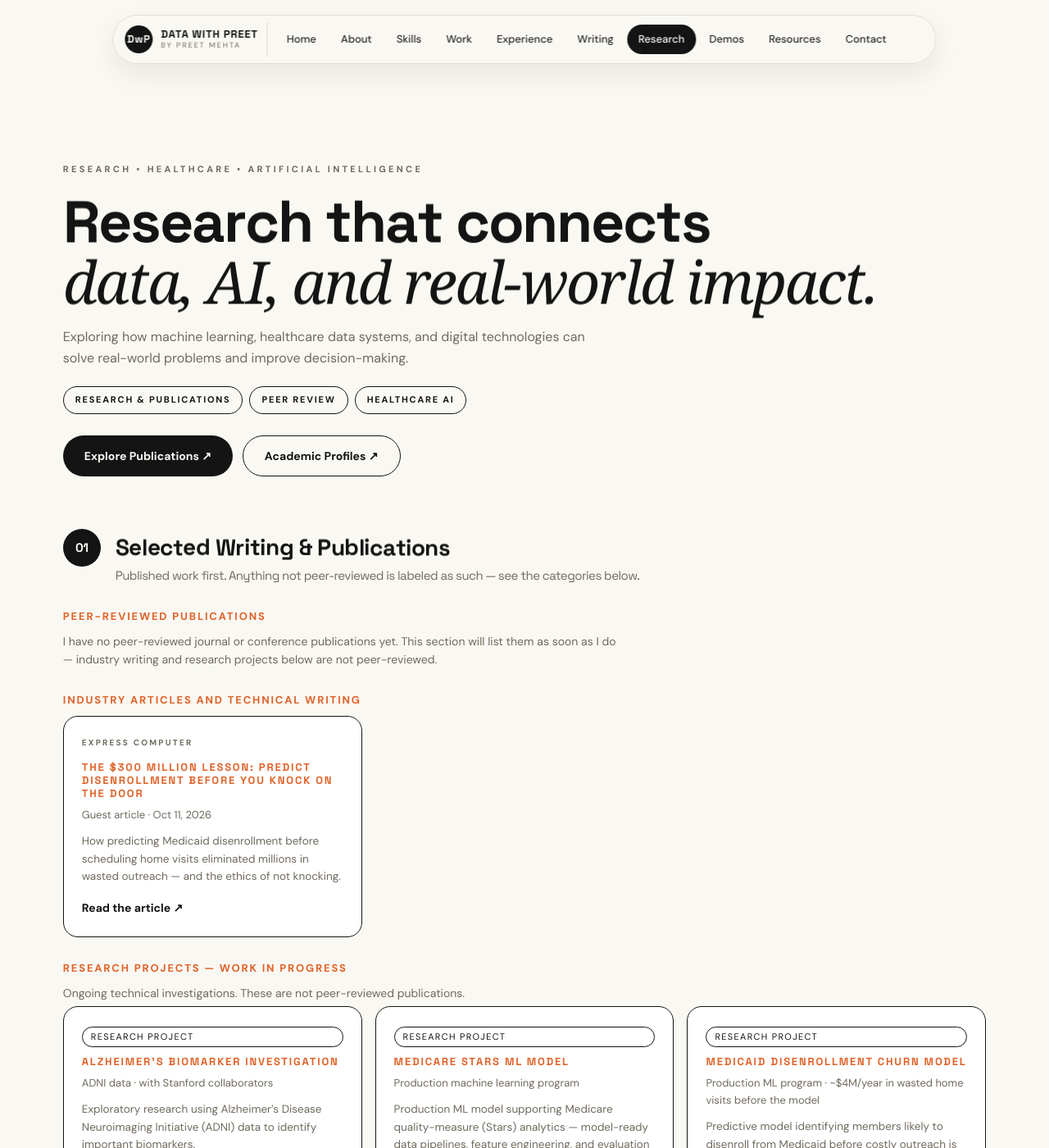
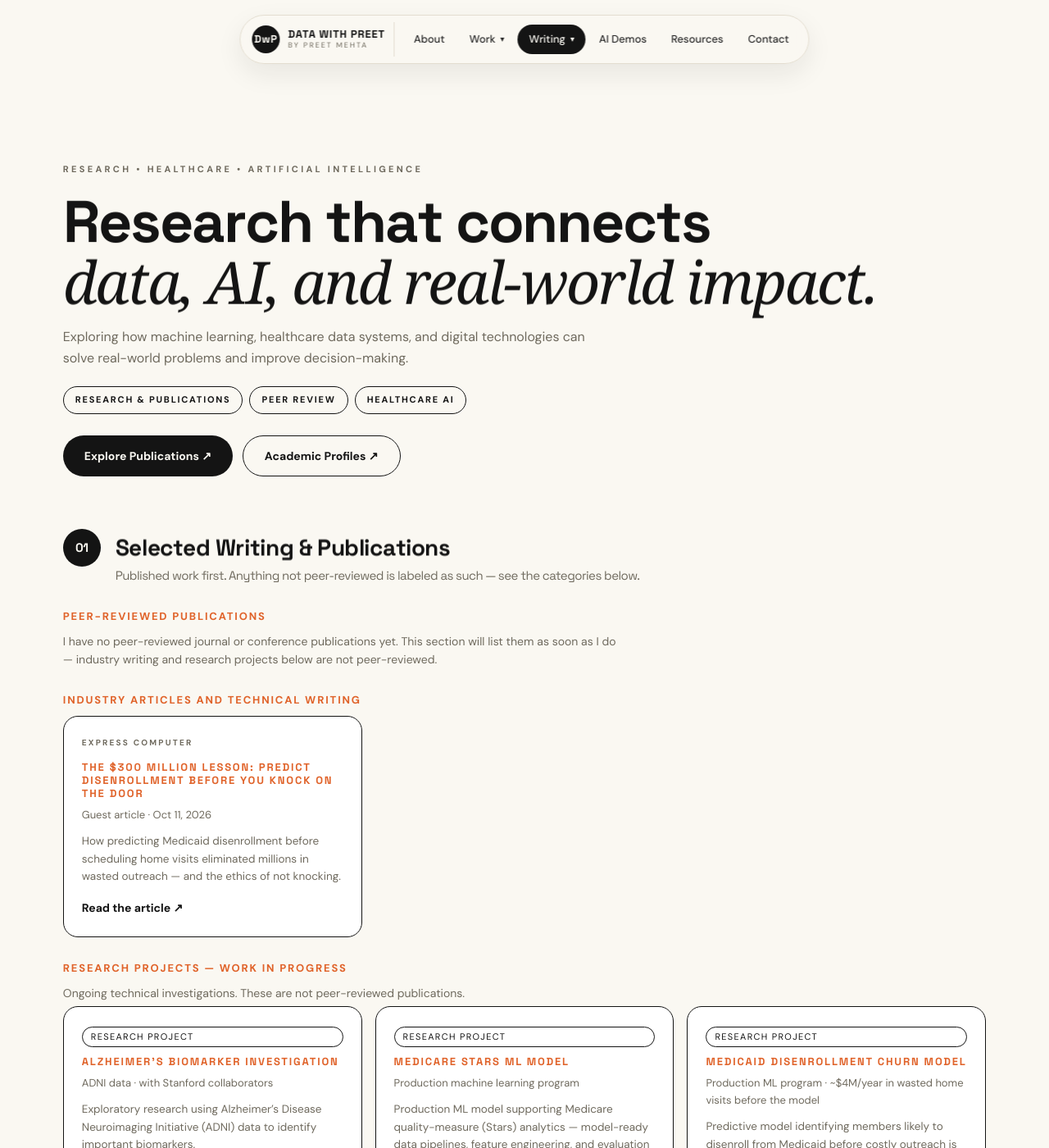
Before and after one commit to datawithpreet/datawithpreet.github.io, a Jekyll site: the page research.html, which Jekyll copies as it is, in a window 1280 px wide and 1400 px high. Shown: the whole window at 82% size. Built offline with Jekyll 4.4.1, drawn with Linux system fonts in a browser that asks for light colours; some web fonts are replaced.

Commit message:
W3 NP-1: propagate consolidated nav to research.html (canonical markup + dropdown CSS/JS, no video toggle)

```diff
--- a/research.html
+++ b/research.html
@@ -58,27 +58,74 @@
   .proj-badge-inprogress { font-size: 11px; letter-spacing: .12em; text-transform: uppercase; color: var(--ink); border: 1.5px solid var(--ink); border-radius: 999px; padding: 3px 10px; display: inline-block; margin-bottom: 10px; }
   .contact-card { border: 1px solid var(--line); border-radius: var(--radius); background: var(--card); padding: 28px; display: flex; flex-wrap: wrap; gap: 18px; align-items: center; justify-content: space-between; }
   .contact-card p { margin: 0; font-size: 16px; max-width: 52ch; }
-  </style>
+    /* ---- Consolidated nav dropdowns + metrics note (W1 overhaul, Oct 2026) ---- */
+  .nav .nav-drop { position: relative; }
+  .nav .nav-drop > button {
+    appearance: none; background: none; border: 0; cursor: pointer;
+    font: inherit; font-size: 13px; font-weight: 500; padding: 8px 14px; border-radius: 999px;
+    color: var(--ink-soft); white-space: nowrap; position: relative;
+    display: inline-flex; align-items: center; gap: 6px;
+    transition: font-weight .25s ease, color .25s ease, background .25s ease;
+  }
+  .nav .nav-drop > button .caret { font-size: 10px; line-height: 1; transition: transform .2s ease; }
+  .nav .nav-drop.open > button .caret { transform: rotate(180deg); }
+  .nav .nav-drop > button::after {
+    content: ""; position: absolute; bottom: 2px; left: 14px; right: 14px; height: 2px;
+    background: #E0632A; transform: scaleX(0); transform-origin: right center;
+    transition: transform .25s ease-in; pointer-events: none;
+  }
+  .nav .nav-drop > button:hover { background: transparent; font-weight: 700; color: var(--ink); }
+  .nav .nav-drop > button:hover::after { transform: scaleX(1); transform-origin: left center; transition: transform .3s ease-out; }
+  .nav .nav-drop > button.active { background: var(--ink); color: var(--paper); }
+  .nav .drop-menu {
+    display: none; position: absolute; top: calc(100% + 10px); left: 0; min-width: 200px;
+    margin: 0; padding: 8px; list-style: none;
+    background: var(--paper); border: 1px solid var(--line-strong); border-radius: 16px;
+    box-shadow: 0 20px 40px rgba(20,20,20,0.14); z-index: 200;
+  }
+  .nav .nav-drop.open .drop-menu { display: block; }
+  .nav .drop-menu a { display: block; padding: 10px 14px; border-radius: 10px; }
+  .proof-note {
+    max-width: 960px; margin: 12px auto 0; padding: 0 24px;
+    font-size: 12px; line-height: 1.65; color: var(--gray); text-align: center;
+  }
+  @media (max-width: 940px) {
+    .nav .nav-drop { width: 100%; }
+    .nav .nav-drop > button { padding: 12px 16px; font-size: 14px; width: 100%; justify-content: space-between; }
+    .nav .drop-menu { position: static; border: 0; box-shadow: none; background: transparent; padding: 0 0 4px 16px; }
+  }
+  @media (prefers-reduced-motion: reduce) {
+    .nav .nav-drop > button, .nav .nav-drop > button::after, .nav .nav-drop > button .caret { transition: none; }
+  }
+</style>
 </head>
 <body>
-  <header class="site-header" id="top">
-    <a class="brand" href="index.html#home" aria-label="Preet Mehta home">
+    <header class="site-header" id="top">
+    <a class="brand" href="index.html" aria-label="Data with Preet home">
       <span class="brand-mark">DwP</span>
       <span class="brand-copy"><strong>DATA WITH PREET</strong><small>BY PREET MEHTA</small></span>
     </a>
     <button class="menu-toggle" aria-label="Open navigation" aria-expanded="false"><span></span><span></span></button>
     <nav class="nav" aria-label="Primary navigation">
-      <a href="index.html#home">Home</a>
       <a href="index.html#about">About</a>
-      <a href="index.html#skills">Skills</a>
-      <a href="index.html#work">Work</a>
-      <a href="index.html#experience">Experience</a>
-      <a href="index.html#writing">Writing</a>
-      <a class="active" href="research.html">Research</a>
-      <a href="demos.html">Demos</a>
+      <div class="nav-drop">
+        <button type="button" aria-expanded="false" aria-haspopup="true">Work <span class="caret" aria-hidden="true">&#9662;</span></button>
+        <ul class="drop-menu" aria-label="Work sections">
+          <li><a href="index.html#work">Selected work</a></li>
+          <li><a href="index.html#skills">Skills</a></li>
+          <li><a href="index.html#experience">Experience</a></li>
+        </ul>
+      </div>
+      <div class="nav-drop">
+        <button type="button" aria-expanded="false" aria-haspopup="true">Writing <span class="caret" aria-hidden="true">&#9662;</span></button>
+        <ul class="drop-menu" aria-label="Writing sections">
+          <li><a href="index.html#writing">Articles</a></li>
+          <li><a class="active" href="research.html">Research</a></li>
+        </ul>
+      </div>
+      <a href="demos.html">AI Demos</a>
       <a href="resources.html">Resources</a>
       <a href="index.html#contact">Contact</a>
-      <span class="video-toggle-placeholder" aria-hidden="true"></span>
     </nav>
   </header>
 
```
Also changed, not shown: other parts of research.html (+41 -0 lines).
